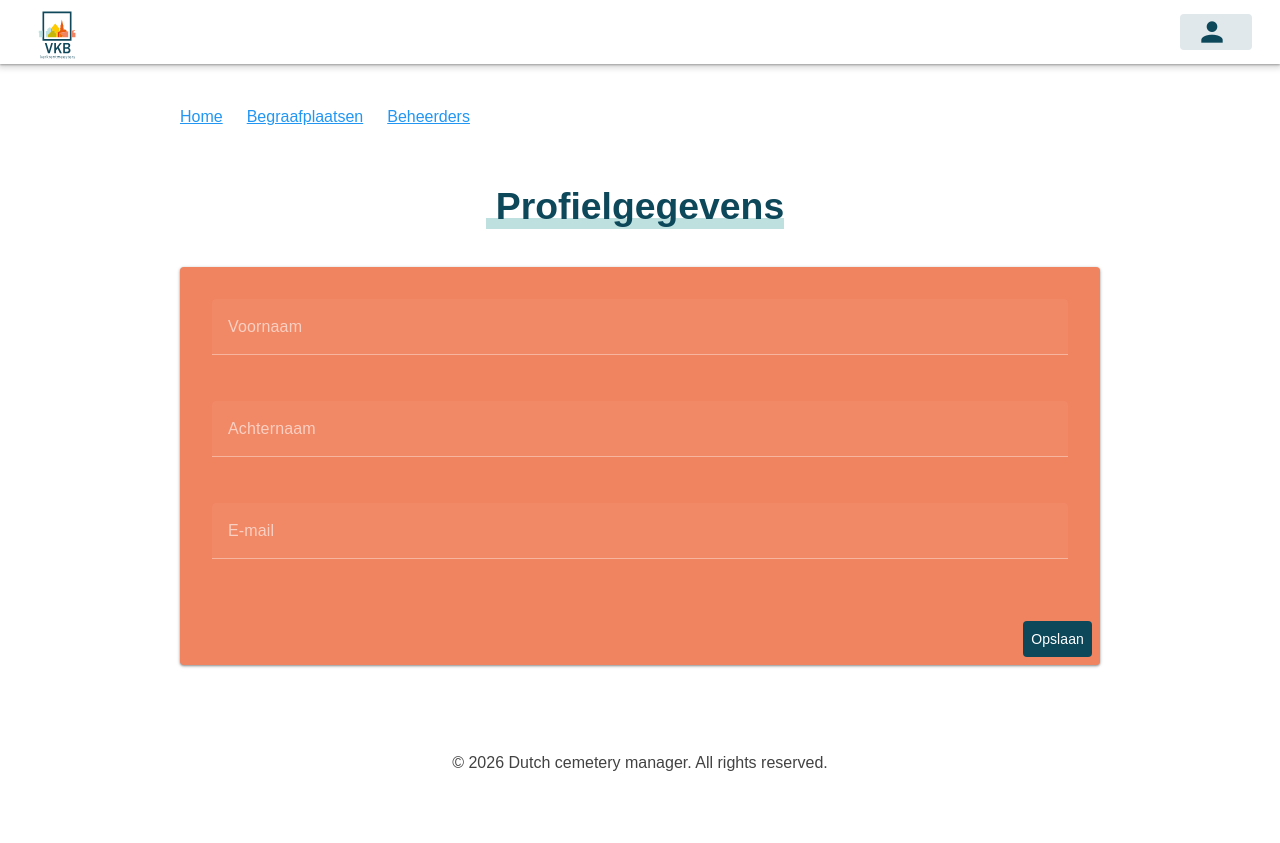
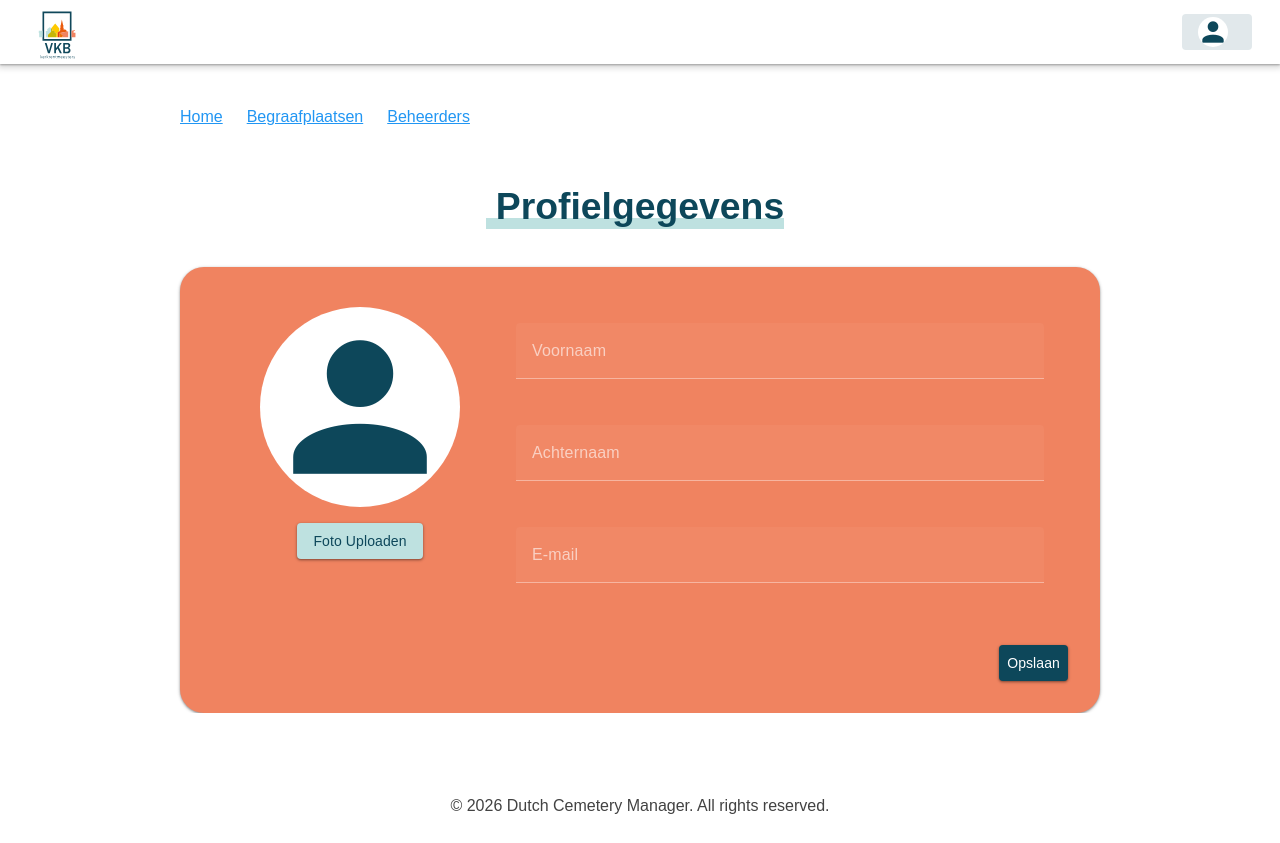
Before and after one commit to YassiraRaddahi/VKB-Gravenproject, a Vue app in the folder apps/web/: page /profiel in a window 1280 px wide. Before the commit the page ends 800 px from the top, so only its background shows below. Built offline with nearby package versions, Linux system fonts and the light colour scheme; no server answers.

Commit message:
profielfoto in header en profielpagina is werkend met errorafhandeling, daarnaast verder met de styling gegaan van de profielpagina

```diff
--- a/apps/web/src/components/Footer.vue
+++ b/apps/web/src/components/Footer.vue
@@ -1,7 +1,7 @@
 <template>
   <v-footer class="justify-center mt-10 mb-0 ">
     <span class="text-grey-darken-3">
-      &copy; 2026 Dutch cemetery manager. All rights reserved.
+      &copy; 2026 Dutch Cemetery Manager. All rights reserved.
     </span>
   </v-footer>
 
--- a/apps/web/src/components/Header.vue
+++ b/apps/web/src/components/Header.vue
@@ -4,7 +4,7 @@
     <!-- left side -->
 
     <v-btn :to="{ name: loggedIn ? 'Dashboard' : 'Home' }" class="pa-0 no-active" min-width="0" height="auto">
-      <img :src="logoUrl" height="70"/>
+      <img :src="logoUrl" alt="logo" height="70"/>
     </v-btn>
 
 
@@ -23,12 +23,20 @@
       <v-btn :to="{ name: 'Profile' }" color="#0d475a" class="text-decoration-none" v-ripple.center>
         <div class="d-flex align-center ga-2">
           <!-- Profile picture or fallback icon -->
-          <v-avatar v-if="user.profile_picture_url" size="40">
-            <img :src="user.profile_picture_url" />
+          <v-avatar size="30">
+            <v-img v-if="user.profile_picture_url" :src="user.profile_picture_url" alt="profielfoto" cover>
+              <template #error>
+                <v-icon color="#0d475a" size="30">
+                  mdi-account
+                </v-icon>
+              </template>
+            </v-img>
+
+            <v-icon v-else color="#0d475a" size="32">
+              mdi-account
+            </v-icon>
           </v-avatar>
-          <v-icon v-else color="#0d475a" size="32">
-            mdi-account
-          </v-icon>
+
           <span class="user-name">
             {{ user.first_name }} {{ user.last_name }}
           </span>
@@ -55,6 +63,9 @@ onMounted(() => {
   axios.post(url, {
     email: 'j.kempenaar@kerkrentmeester.nl',
     password: 'test123'
+
+    // email: 'liza2511liza@gmail.com',
+    // password: 'test123'
   })
     .then(response => {
       console.log(response)
--- a/apps/web/src/views/ProfileView.vue
+++ b/apps/web/src/views/ProfileView.vue
@@ -5,19 +5,44 @@
     </h2>
   </div>
 
-  <v-card color="#f08360">
+  <v-card color="#f08360" class="pa-6 rounded-xl">
     <v-card-text>
+      <v-row align="start" no-gutters>
+
+        <v-col cols="12" md="4" class="d-flex flex-column align-center justify-center ga-4">
+          <v-avatar size="200">
+            <!-- Profile picture or fallback icon -->
+            <v-img v-if="user.profile_picture_url" :src="user.profile_picture_url" alt="profielfoto" cover>
+              <template #error>
+                <v-icon color="#0d475a" size="200">
+                  mdi-account
+                </v-icon>
+              </template>
+            </v-img>
+
+            <v-icon v-else color="#0d475a" size="200">
+              mdi-account
+            </v-icon>
+          </v-avatar>
+
+          <v-btn color="#bee1e0" class="btn-text-color" v-ripple.center>
+            Foto Uploaden
+          </v-btn>
+        </v-col>
+
+
+        <v-col cols="12" md="8">
         <v-form v-model="valid">
           <v-container>
             <v-row>
               <v-col cols="12">
-              <v-text-field v-model="user.first_name" :counter="10" :rules="nameRules" label="Voornaam"
+                <v-text-field v-model="user.first_name" :rules="nameRules" label="Voornaam"
                   required></v-text-field>
               </v-col>
             </v-row>
             <v-row>
               <v-col cols="12">
-              <v-text-field v-model="user.last_name" :counter="10" :rules="nameRules" label="Achternaam"
+                <v-text-field v-model="user.last_name" :rules="nameRules" label="Achternaam"
                   required></v-text-field>
               </v-col>
             </v-row>
@@ -28,11 +53,13 @@
             </v-row>
           </v-container>
         </v-form>
+        </v-col>
+      </v-row>
     </v-card-text>
 
     <v-card-actions>
       <v-spacer />
-      <v-btn color="#0d475a" variant="flat">
+      <v-btn color="#0d475a" variant="elevated" v-ripple.center>
         Opslaan
       </v-btn>
     </v-card-actions>
@@ -53,6 +80,10 @@ onMounted(() => {
   axios.post(url, {
     email: 'j.kempenaar@kerkrentmeester.nl',
     password: 'test123'
+
+    // email: 'liza2511liza@gmail.com',
+    // password: 'test123'
+
   })
     .then(response => {
       console.log(response)
@@ -68,5 +99,7 @@ onMounted(() => {
 </script>
 
 <style scoped>
-/* alleen voor deze component */
+.btn-text-color {
+  color: #0d475a;
+}
 </style>
```
Also changed, not shown: apps/web/public/images/users/jetzekempenaar.jpg (added). Lines whose indentation alone changed are shown as unchanged.
